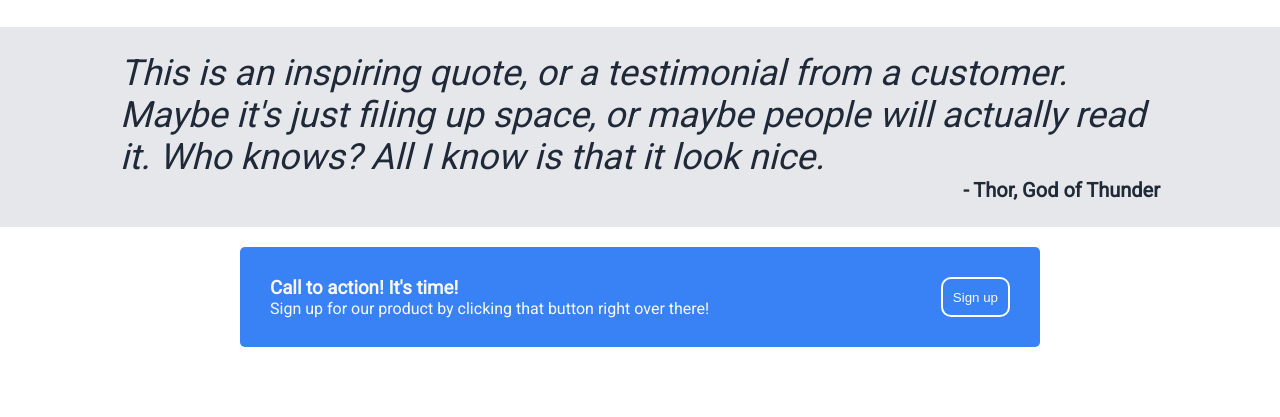
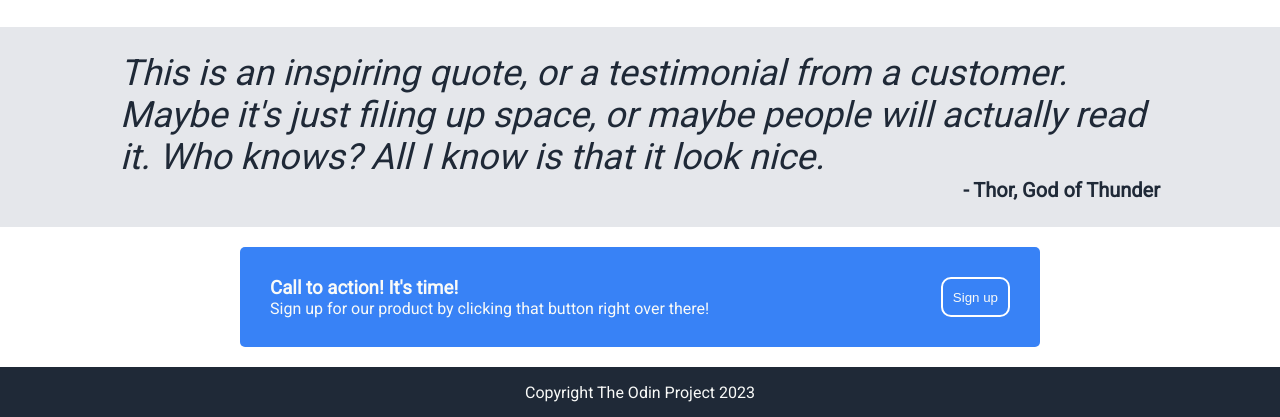
Before and after one commit to bjmickens/landing-page, a plain HTML site: page index.html in a window 1280 px wide. Shown: the part 606-1023 px from the top of the page. Before the commit the page ends 953 px from the top, so only its background shows below. Drawn offline with Linux system fonts and the light colour scheme.

Commit message:
Add footer

```diff
--- a/index.html
+++ b/index.html
@@ -81,8 +81,11 @@
       </div>
       <button>Sign up</button>
     </div>
+  </section>
 
-  </section>
+  <footer>
+    <div>Copyright The Odin Project 2023</div>
+  </footer>
 </body>
 
 </html>
--- a/styles.css
+++ b/styles.css
@@ -166,3 +166,13 @@ color:#f9faf8;
   color:#f9faf8;
   padding: 10px;
 }
+
+footer {
+  background-color: #1F2937;
+  margin-top: 20px;
+  color:#f9faf8;
+  height: 50px;
+  display: flex;
+  align-items: center;
+  justify-content: center;
+}
```
